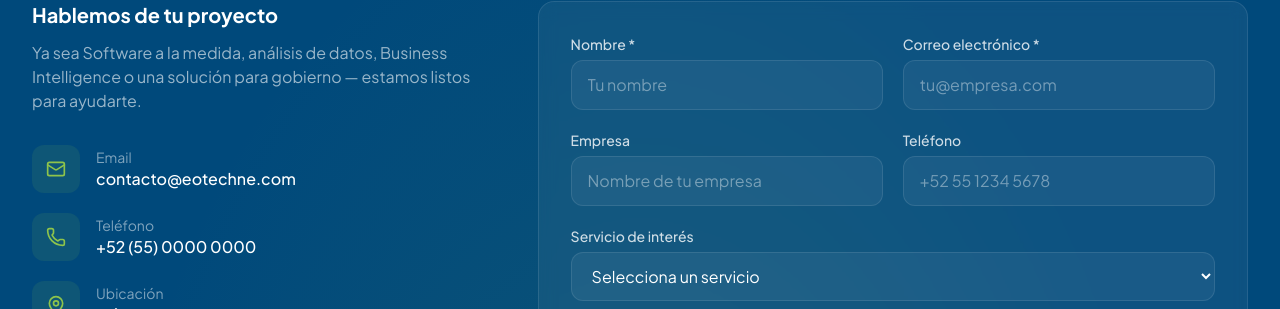
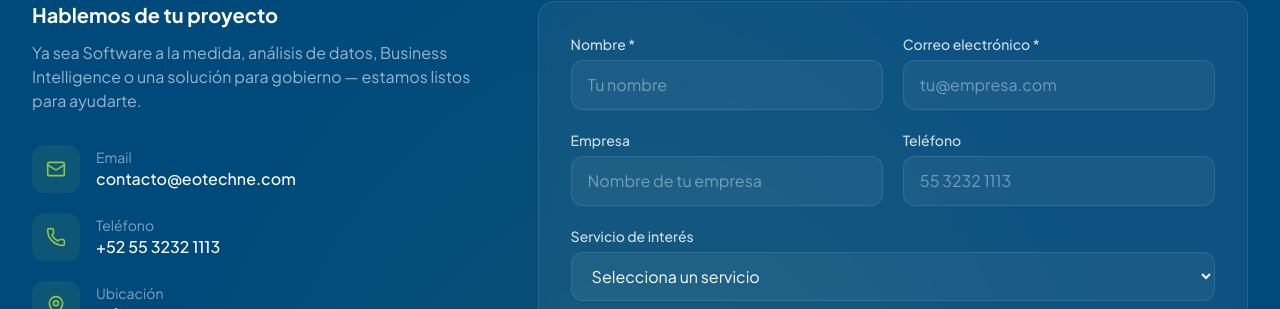
Before and after one commit to EborjaRangel/eotechne, a Next.js app: page / in a window 1280 px wide. Shown: the part 6864-7173 px from the top of the page. Built offline with nearby package versions, Linux system fonts and the light colour scheme.

Commit message:
Update contact phone number to 55 3232 1113.
Show clickable tel link in the contact section and align the form placeholder.

Co-authored-by: Cursor <cursoragent@cursor.com>

```diff
--- a/src/components/sections/Contacto.tsx
+++ b/src/components/sections/Contacto.tsx
@@ -1,6 +1,10 @@
 import { Mail, Phone, MapPin } from "lucide-react";
 import SectionHeading from "@/components/ui/SectionHeading";
 import ContactForm from "@/components/ui/ContactForm";
+import {
+  CONTACT_PHONE_DISPLAY,
+  CONTACT_PHONE_HREF,
+} from "@/lib/brand";
 
 export default function Contacto() {
   return (
@@ -41,7 +45,12 @@ export default function Contacto() {
                 </div>
                 <div>
                   <p className="text-sm text-white/50">Teléfono</p>
-                  <p className="font-medium text-white">+52 (55) 0000 0000</p>
+                  <a
+                    href={CONTACT_PHONE_HREF}
+                    className="font-medium text-white transition hover:text-eotechne-green"
+                  >
+                    {CONTACT_PHONE_DISPLAY}
+                  </a>
                 </div>
               </div>
               <div className="flex items-center gap-4">
--- a/src/components/ui/ContactForm.tsx
+++ b/src/components/ui/ContactForm.tsx
@@ -79,7 +79,7 @@ export default function ContactForm() {
               <label htmlFor="phone" className="mb-1.5 block text-sm font-medium text-white/80">
                 Teléfono
               </label>
-              <Field id="phone" name="phone" type="tel" placeholder="+52 55 1234 5678" className={inputClass} />
+              <Field id="phone" name="phone" type="tel" placeholder="55 3232 1113" className={inputClass} />
               <ErrorMessage name="phone" component="p" className="mt-1 text-sm text-red-400" />
             </div>
           </div>
--- a/src/lib/brand.ts
+++ b/src/lib/brand.ts
@@ -1,2 +1,6 @@
 export const TAGLINE =
   "Software a la medida, desde la estrategia hasta la entrega";
+
+export const CONTACT_PHONE = "5532321113";
+export const CONTACT_PHONE_DISPLAY = "+52 55 3232 1113";
+export const CONTACT_PHONE_HREF = "tel:+525532321113";
```
